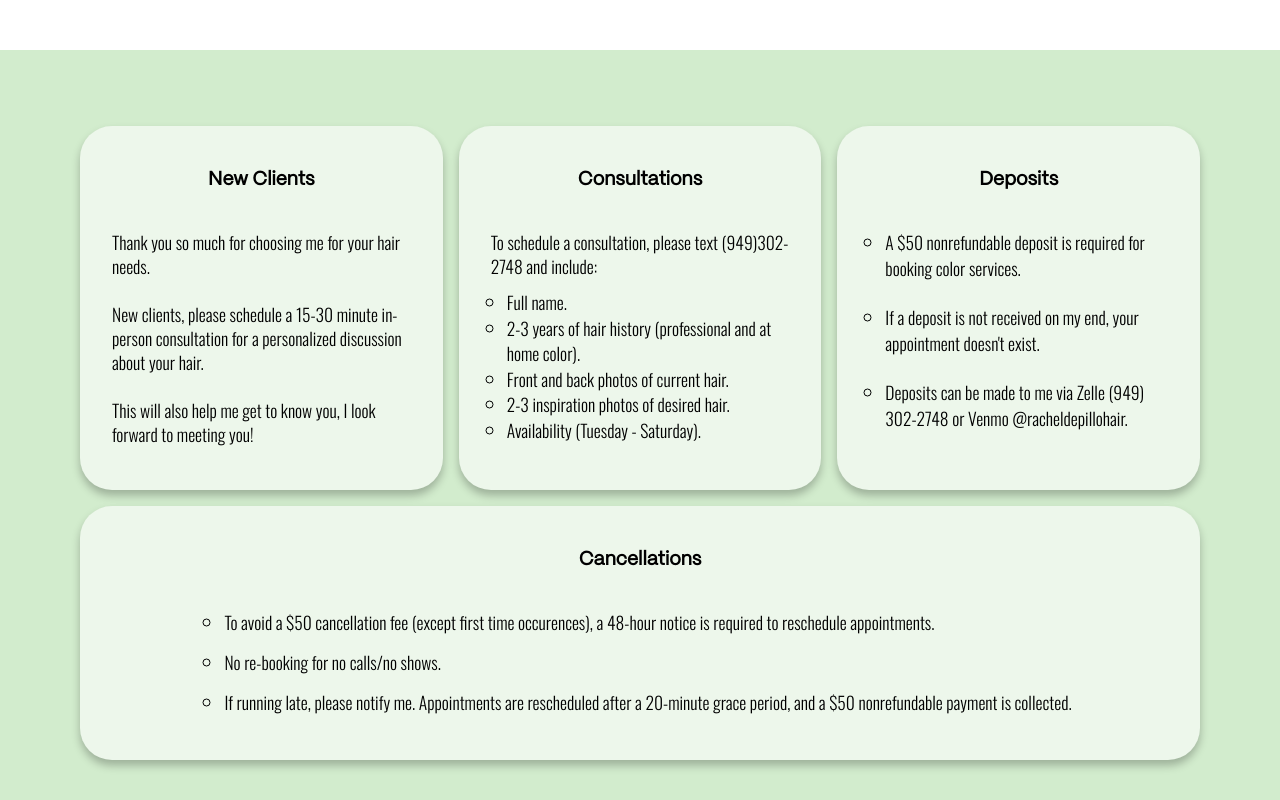
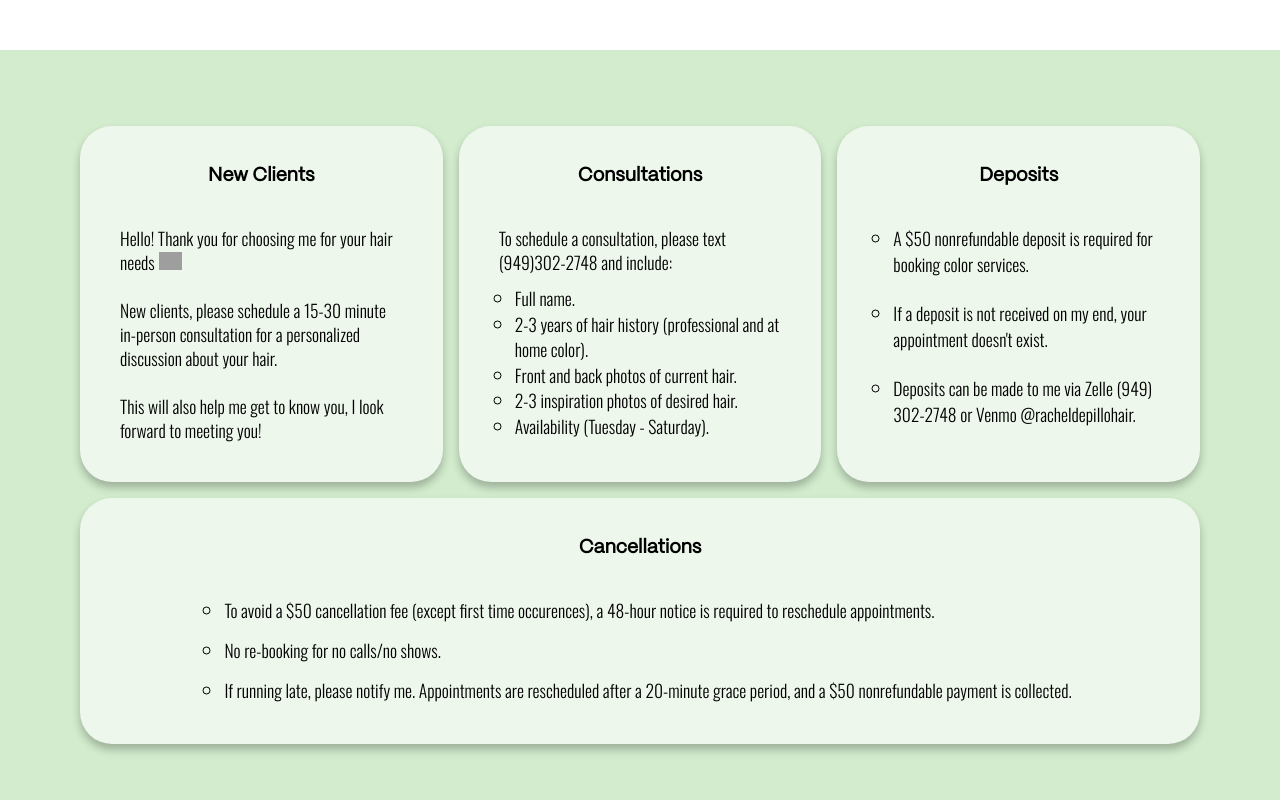
Before and after one commit to johanavane/rd-website, a React (Create React App) app in the folder rd-hairstylist/: page / in a window 1280 px wide. Shown: the part 2380-3180 px from the top of the page. Built offline with nearby package versions, Linux system fonts and the light colour scheme; grey boxes are pictures that could not be loaded; a web font is replaced by a local one.

Commit message:
added happy face icon

```diff
--- a/rd-hairstylist/src/components/Schedule.js
+++ b/rd-hairstylist/src/components/Schedule.js
@@ -1,5 +1,6 @@
 import React from "react";
 import "../styles/Schedule.css";
+import smiley from "../images/happiness.png";
 
 function Schedule() {
   return (
@@ -8,7 +9,11 @@ function Schedule() {
       <section className="schedule-box schedule">
         <h2>New Clients</h2>
         <div>
-          <p>Thank you so much for choosing me for your hair needs.</p>
+          {/* https://www.flaticon.com/free-icons/smile Smile icons created by Freepik - Flaticon */}
+          <p className="smile-icon">
+            Hello! Thank you for choosing me for your hair needs
+            <img src={smiley} className="smiley-face" alt="smiley face icon" />
+          </p>
           <p>
             New clients, please schedule a 15-30 minute in-person consultation
             for a personalized discussion about your hair.
--- a/rd-hairstylist/src/styles/Schedule.css
+++ b/rd-hairstylist/src/styles/Schedule.css
@@ -30,7 +30,7 @@
     box-shadow: 0px 0.7vmin 1vmin 0vmin rgba(0, 0, 0, 0.25);
     width: 40vmin;
     border-radius: 4vmin;
-    padding: 5.5vmin 4vmin;
+    padding: 5vmin 5vmin;
     margin: 1vmin;
     display: flex;
     flex-direction: column;
@@ -38,6 +38,10 @@
     align-items: center;
 }
 
+img.smiley-face{
+    height: 2.2vmin;
+    margin-left: 0.5vmin;
+}
 .schedule p:nth-child(-n+2), .deposits li:nth-child(-n+2){
     margin-bottom: 3vmin;
 }
```
